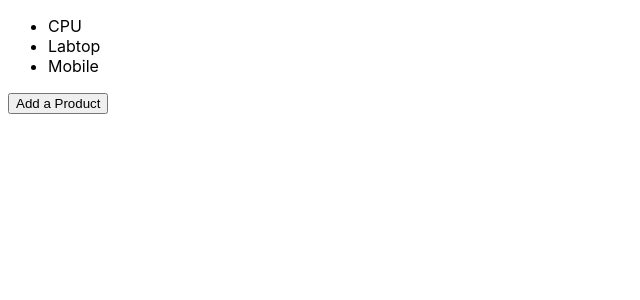
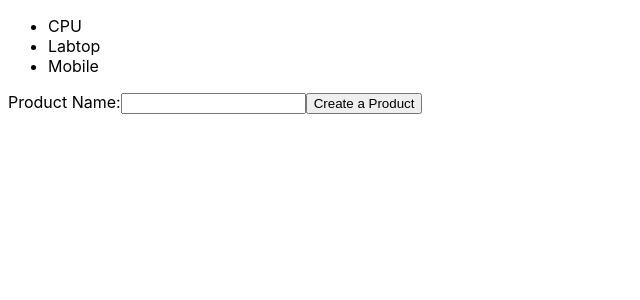
Before and after one commit to OmarThinks/React-Context-Project, a React (Create React App) app in the folder 2-hooks-app/: page / in a window 1280 px wide. Shown: the top 300 px of the page, without its empty margins (0-640 px from the left). Built offline with nearby package versions, Linux system fonts and the light colour scheme.

Commit message:
implemented the addProductForm in app.js

```diff
--- a/2-hooks-app/src/components/ProductsList.js
+++ b/2-hooks-app/src/components/ProductsList.js
@@ -1,5 +1,6 @@
 import React,{useState} from 'react';
 import { v4 as uuid } from 'uuid';
+import AddProductForm from './AddProductForm';
 
 const ProductsList = () => {
 
@@ -22,8 +23,7 @@ const ProductsList = () => {
                 return(<li key={product.id}>{product.name}</li>);
             })}
         </ul>
-
-        <button onClick={addProduct}>Add a Product</button>
+        <AddProductForm />
     </div> );
 }
 
```
